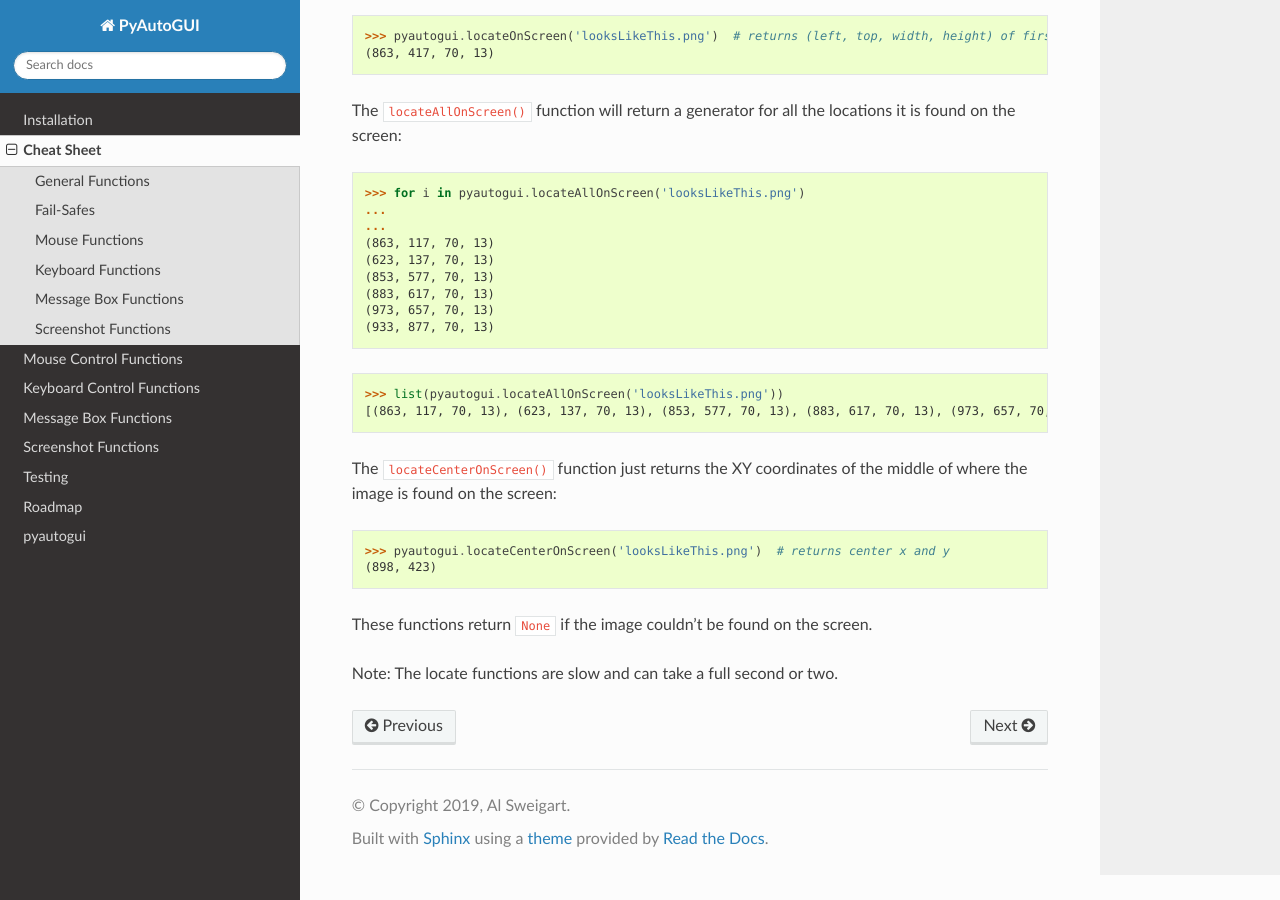
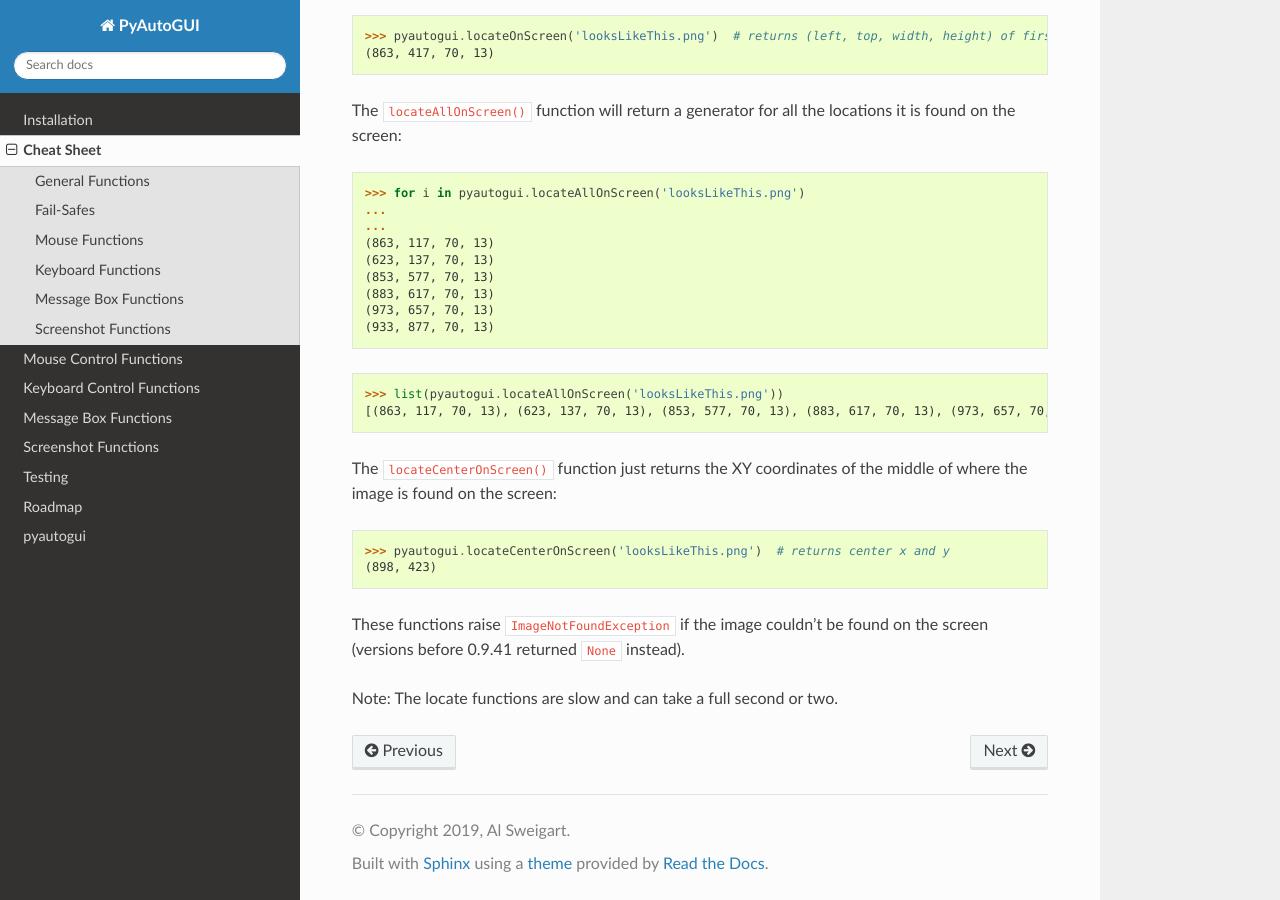
Before and after one commit to asweigart/pyautogui, a Sphinx documentation site: the page built from docs/quickstart.rst, in a window 1280 px wide and 900 px high, scrolled down 3228 px. Built offline with Sphinx 7.4.7 and the Read the Docs theme 2.0.0, drawn with Linux system fonts in a browser that asks for light colours.

Commit message:
raise ImageNotFound instead of None cheat sheet
Make cheat sheet comply with detailed image detection documentation

```diff
--- a/docs/quickstart.rst
+++ b/docs/quickstart.rst
@@ -144,6 +144,6 @@
     >>> pyautogui.locateCenterOnScreen('looksLikeThis.png')  # returns center x and y
     (898, 423)
 
-These functions return `None` if the image couldn't be found on the screen.
+These functions raise `ImageNotFoundException` if the image couldn't be found on the screen (versions before 0.9.41 returned `None` instead).
 
 Note: The locate functions are slow and can take a full second or two.
```
